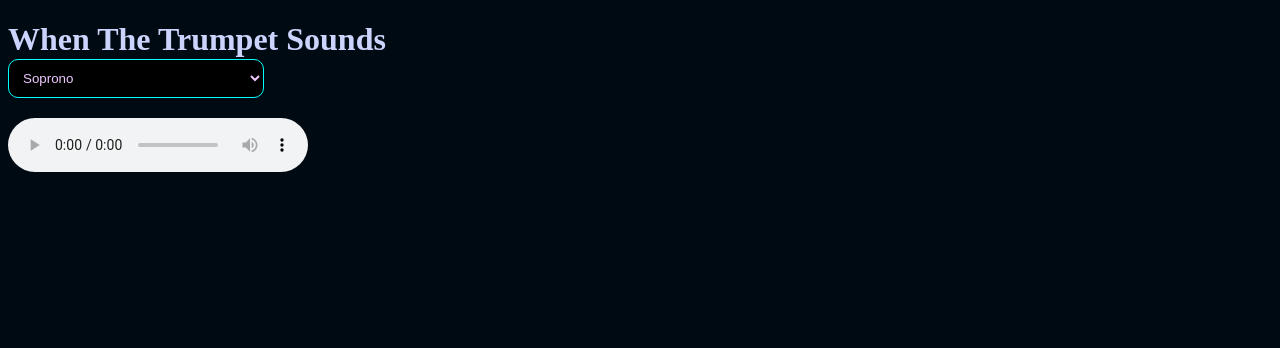
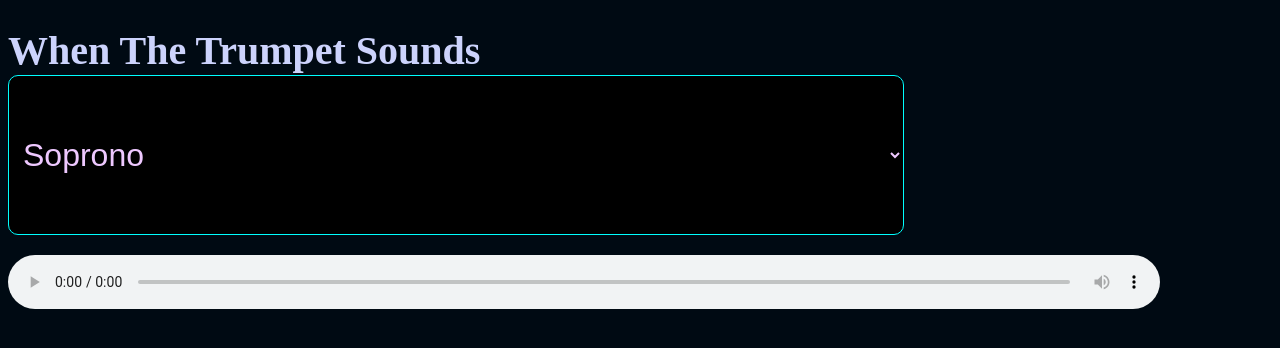
Before and after one commit to YeejreeVR/yeejreevr.github.io, a plain HTML site: page learning_tracks/index.html in a window 1280 px wide. Drawn offline with Linux system fonts and the light colour scheme.

Commit message:
Update styles.css

```diff
--- a/learning_tracks/styles.css
+++ b/learning_tracks/styles.css
@@ -7,6 +7,7 @@ html {
 h1 {
     color: rgb(204, 211, 252);
     margin-bottom: 0px;
+    font-size: 5svh;
 }
 select {
     background-color: black;
@@ -16,6 +17,11 @@ select {
     border-radius: 10px;
     padding: 10px;
     margin-top: 1px;
-    width: 20svw;
+    width: 70svw;
+    height: 20svh;
     margin-bottom: 20px;
+    font-size:4svh
 }
+audio {
+    width: 90svw;
+}
```
